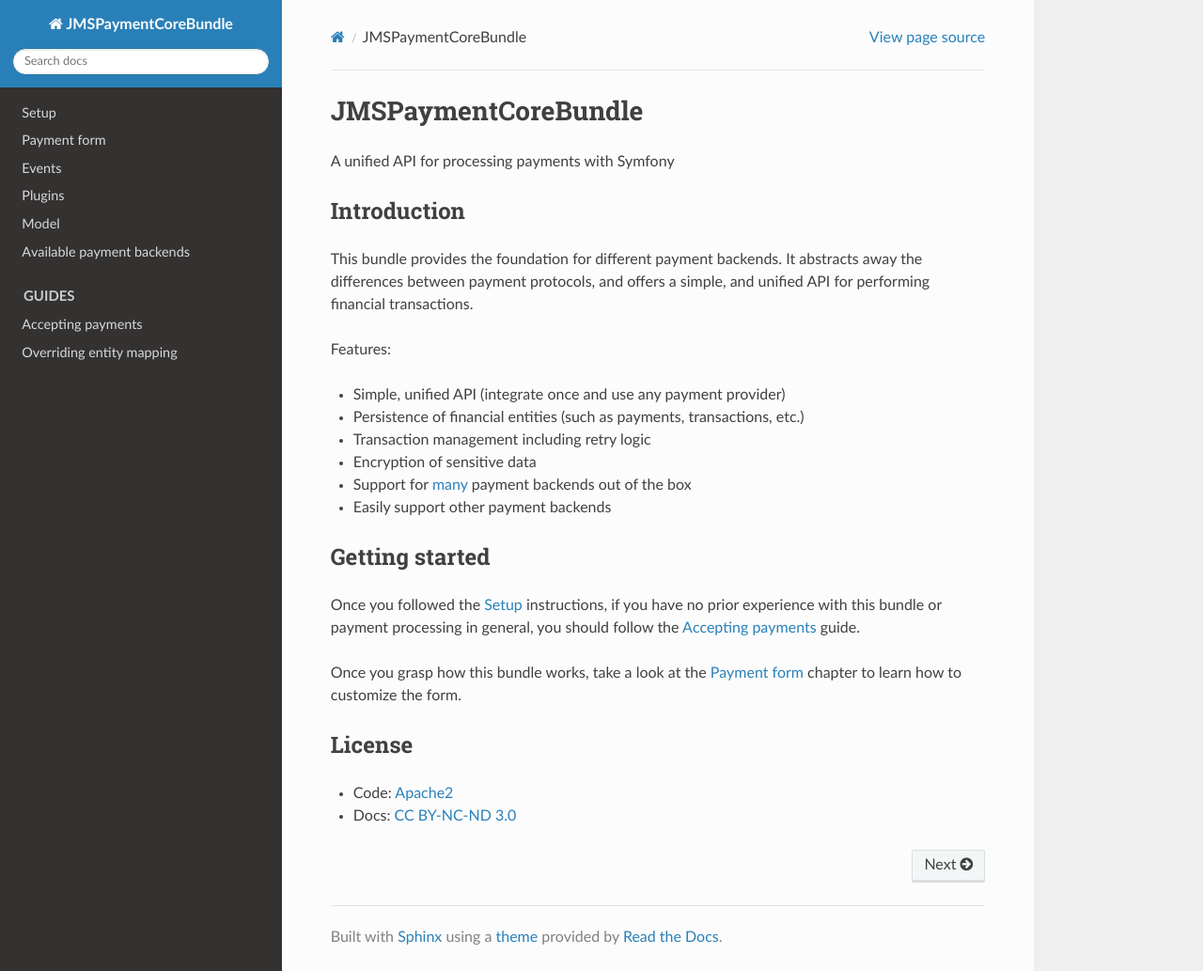
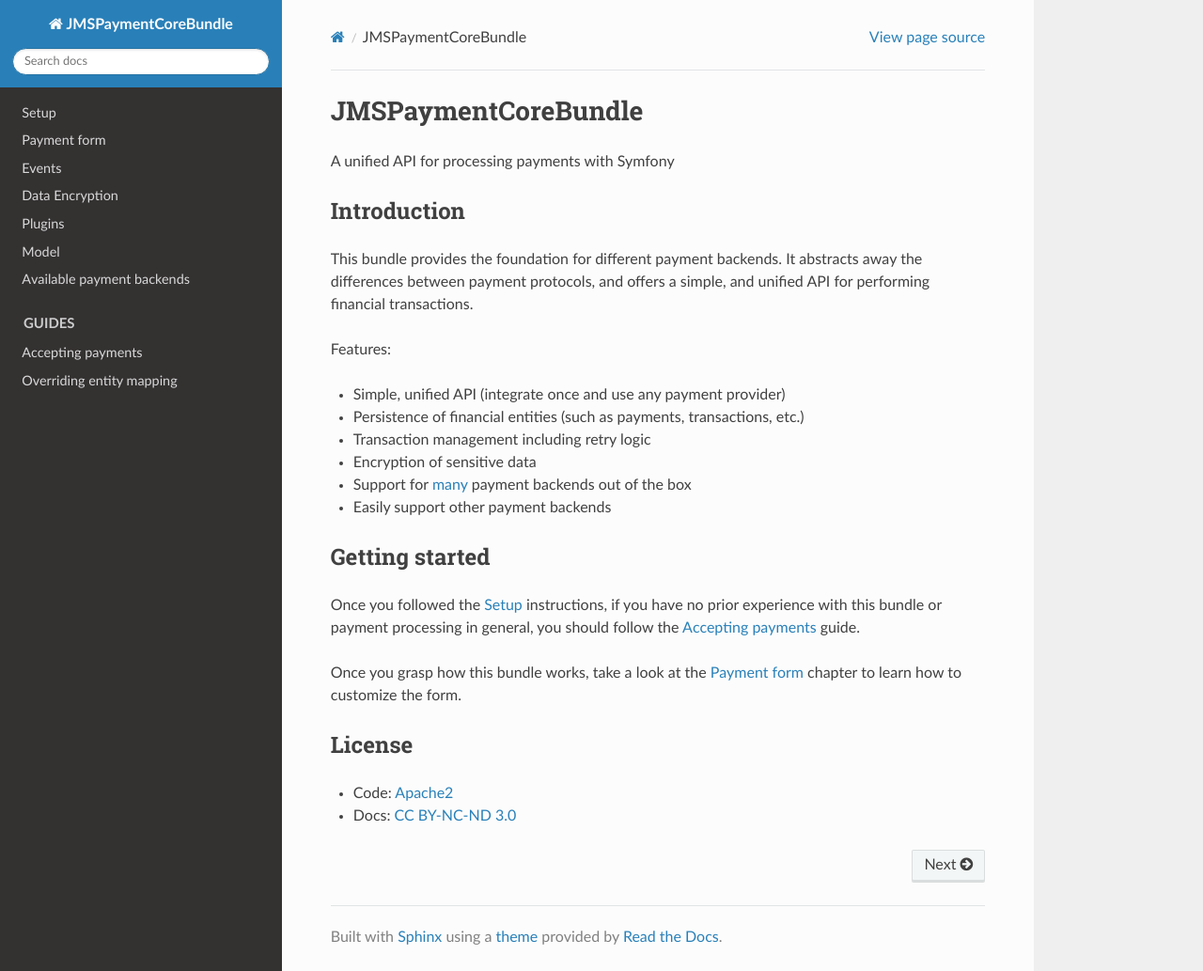
Before and after one commit to schmittjoh/JMSPaymentCoreBundle, a Sphinx documentation site: the page built from Resources/doc/index.rst, in a window 1280 px wide and 1033 px high. Shown: the whole window at 94% size. Built offline with Sphinx 7.4.7 and the Read the Docs theme 2.0.0, drawn with Linux system fonts in a browser that asks for light colours.

Commit message:
Document data encryption

```diff
--- /dev/null
+++ b/Resources/doc/data_encryption.rst
@@ -0,0 +1,2 @@
+Data Encryption
+===============
--- a/Resources/doc/index.rst
+++ b/Resources/doc/index.rst
@@ -33,6 +33,7 @@
     setup
     payment_form
     events
+    data_encryption
     plugins
     model
     backends
```
